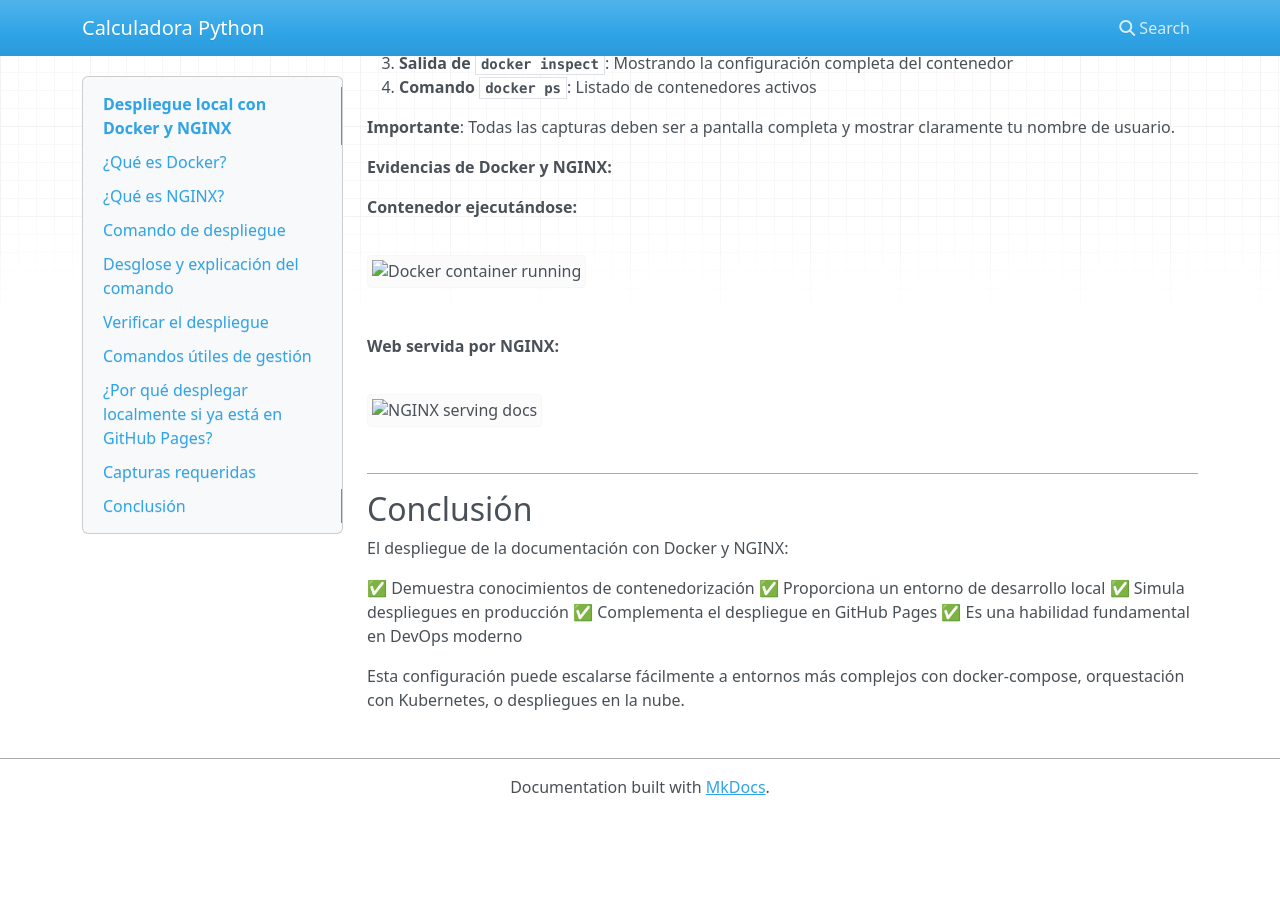
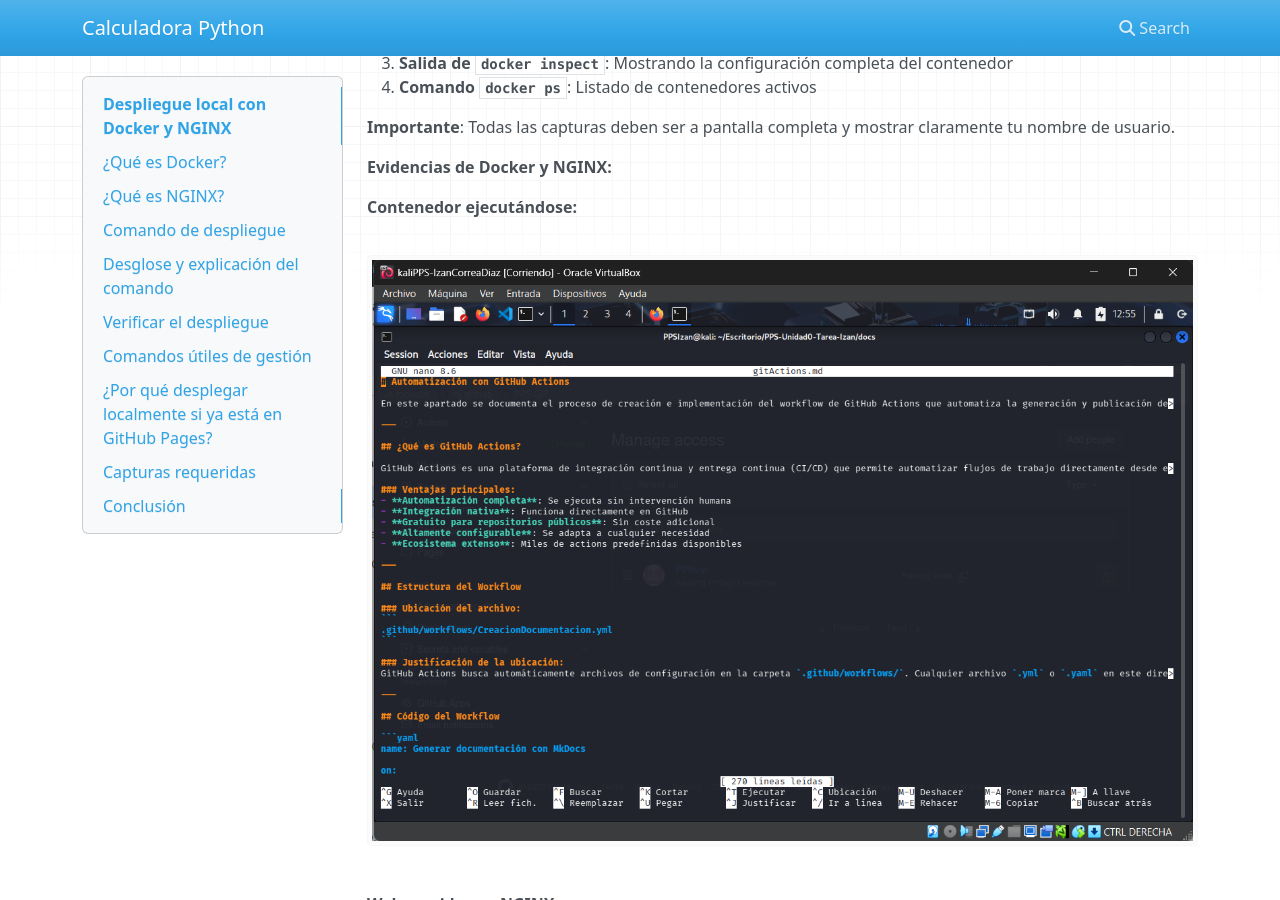
Before and after one commit to vjp-izanCD/PPS-Unidad0-Tarea-Izan, an MkDocs documentation site: the page built from docs/docker.md, in a window 1280 px wide and 900 px high, scrolled down 3394 px. Built offline with MkDocs 1.6.1, drawn with Linux system fonts in a browser that asks for light colours; nearby versions of some CDN libraries; before the commit the page ends 4209 px from its top, so only the background shows below that.

Commit message:
Fix: Corregir rutas de imágenes a URLs absolutas de GitHub

```diff
--- a/docs/docker.md
+++ b/docs/docker.md
@@ -162,11 +162,11 @@ Para la entrega de la tarea, se deben incluir capturas de pantalla que muestren:
 
 **Contenedor ejecutándose:**
 
-![Docker container running](../images/Captura8.png)
+![Docker container running](https://raw.githubusercontent.com/vjp-izanCD/PPS-Unidad0-Tarea-Izan/main/images/Captura8.png)
 
 **Web servida por NGINX:**
 
-![NGINX serving docs](../images/Captura9.png)
+![NGINX serving docs](https://raw.githubusercontent.com/vjp-izanCD/PPS-Unidad0-Tarea-Izan/main/images/Captura9.png)
 
 ---
 
```
